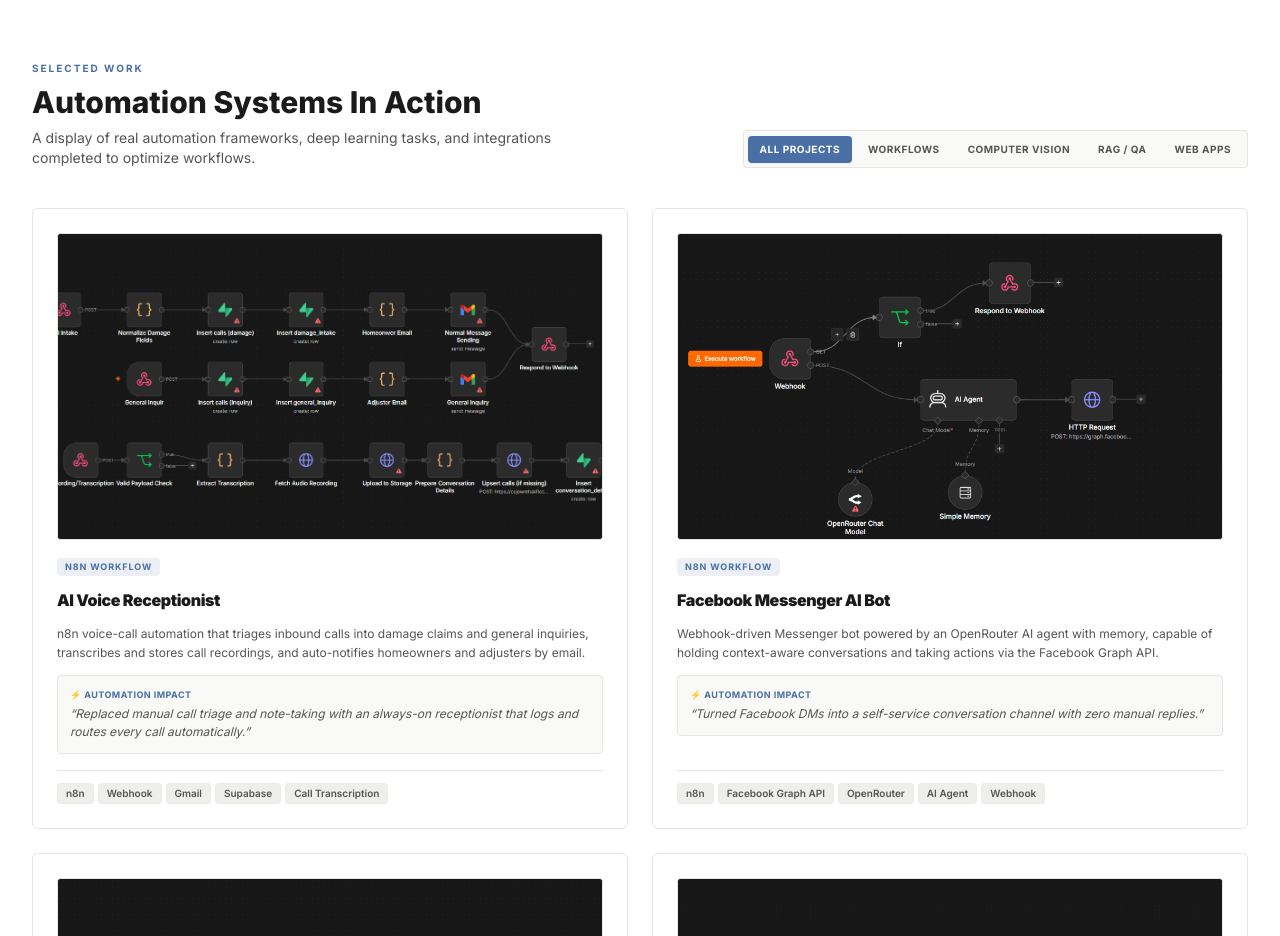
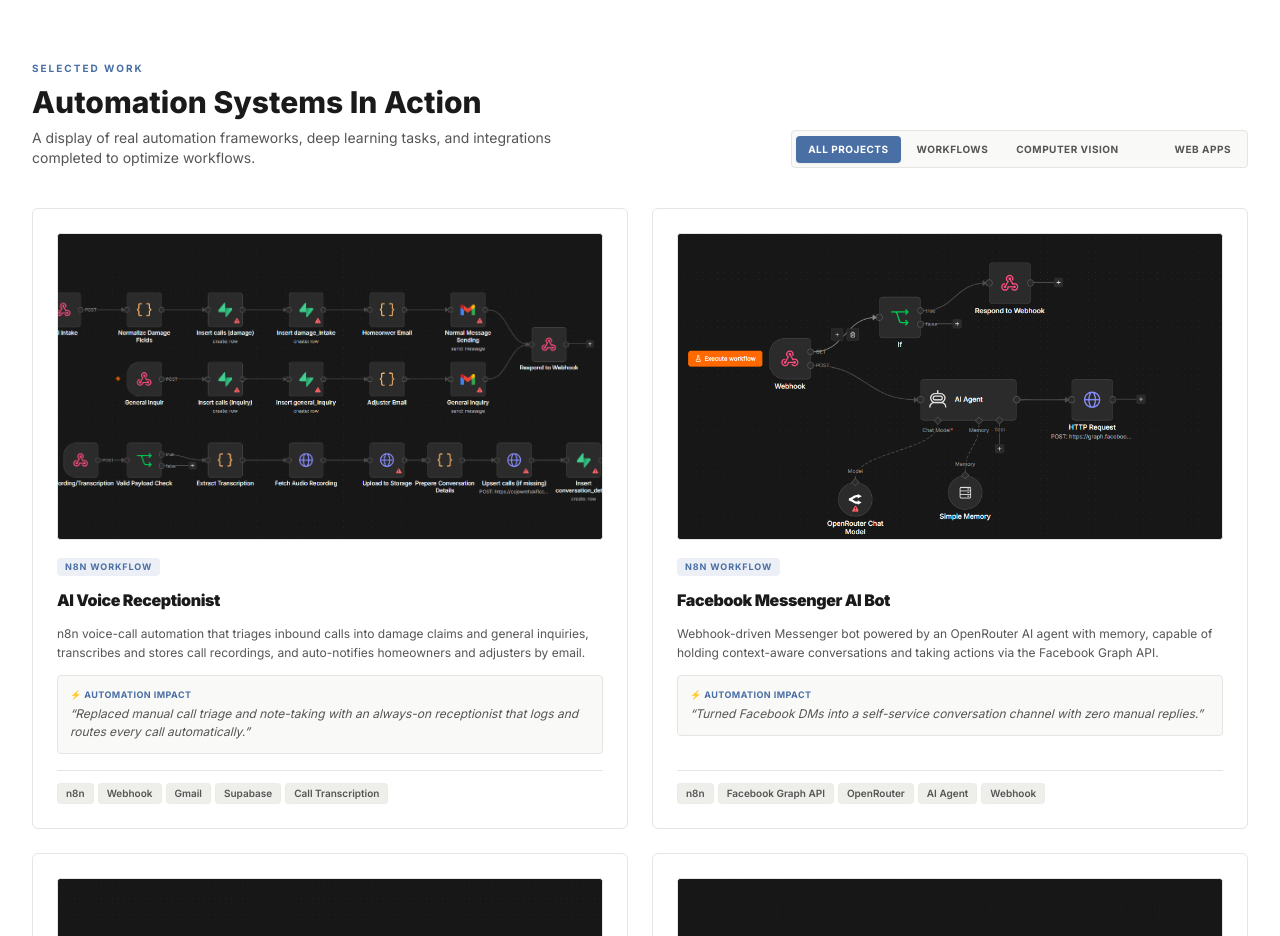
Before and after one commit to CloudStoned/Portfolio, a Next.js app: page / in a window 1280 px wide. Shown: the part 2420-3356 px from the top of the page. Built offline with nearby package versions, Linux system fonts and the light colour scheme.

Commit message:
fix: remove 'RAG / QA' tab from project filter options

```diff
--- a/app/components/Projects.tsx
+++ b/app/components/Projects.tsx
@@ -43,7 +43,6 @@
                   {tab === 'all' && 'All Projects'}
                   {tab === 'workflows' && 'Workflows'}
                   {tab === 'deep-learning' && 'Computer Vision'}
-                  {tab === 'rag' && 'RAG / QA'}
                   {tab === 'web-app' && 'Web Apps'}
                 </button>
               </li>
```
